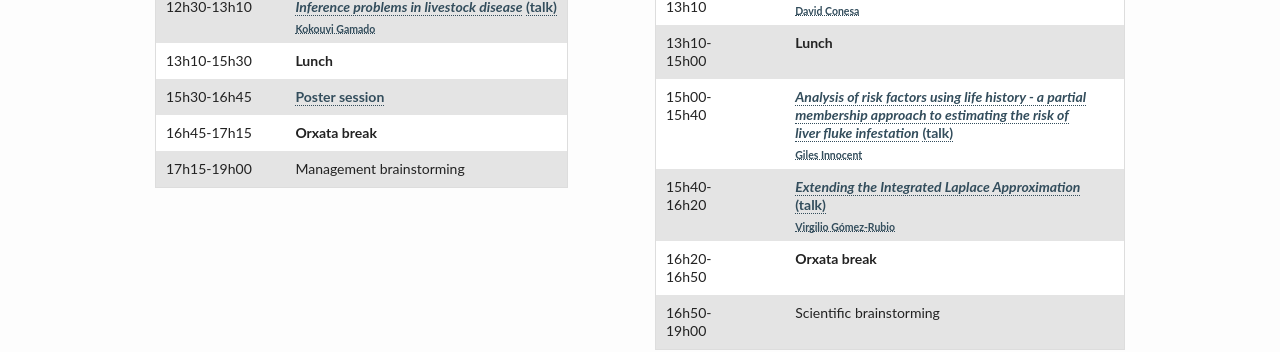
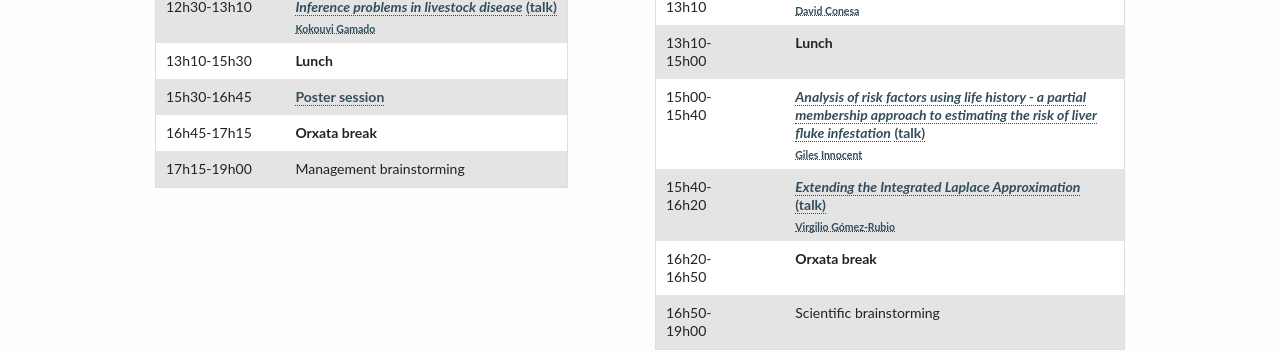
Before and after one commit to VABAR/VABAR.github.io, a Jekyll site: the page built from _posts/events/2015-12-17-ScoVa16.md, in a window 1280 px wide. Shown: the part 754-1106 px from the top of the page. Built offline with Jekyll 4.4.1, drawn with Linux system fonts in a browser that asks for light colours.

Commit message:
Update 2015-12-17-ScoVa16.md

```diff
--- a/_posts/events/2015-12-17-ScoVa16.md
+++ b/_posts/events/2015-12-17-ScoVa16.md
@@ -41,7 +41,7 @@ ScoVa16 will be held at the Faculty of Mathematics of the Universitat de Valènc
 11h50-12h30 || [_Bayesian applications in applied ecology_]({{ site.url }}/assets/scova16/Butler-Abstract.pdf) [(talk)]({{ site.url }}/assets/scova16/Butler-Talk.pdf)<br>[<sub>Adam Butler</sub>](http://www.bioss.ac.uk/people/adam.html)
 12h30-13h10 || [Species distribution modelling]({{ site.url }}/assets/scova16/Conesa-Abstract.pdf) [(talk)]({{ site.url }}/assets/scova16/Conesa-Talk.pdf)<br>[<sub>David Conesa</sub>](http://www.geeitema.org/conesa/)
 13h10-15h00 || **Lunch**
-15h00-15h40 || [_Analysis of risk factors using life history - a partial_ <br> _membership approach to estimating the risk of_ <br> _liver fluke infestation_]({{ site.url }}/assets/scova16/Innocent-Abstract.pdf) [(talk)]({{ site.url }}/assets/scova16/Innocent-Talk.pdf)<br>[<sub>Giles Innocent</sub>](http://www.bioss.ac.uk/people/giles.html)
+15h00-15h40 || [_Analysis of risk factors using life history - a partial_ <br> _membership approach to estimating the risk of liver_ <br> _fluke infestation_]({{ site.url }}/assets/scova16/Innocent-Abstract.pdf) [(talk)]({{ site.url }}/assets/scova16/Innocent-Talk.pdf)<br>[<sub>Giles Innocent</sub>](http://www.bioss.ac.uk/people/giles.html)
 15h40-16h20 || [_Extending the Integrated Laplace Approximation_]({{ site.url }}/assets/scova16/GomezRubio-Abstract.pdf)  [(talk)]({{ site.url }}/assets/scova16/GomezRubio-Talk.pdf)<br>[<sub>Virgilio Gómez-Rubio</sub>](http://www.uclm.es/profesorado/vgomez/)
 16h20-16h50 || **Orxata break**
 16h50-19h00 || Scientific brainstorming
```
